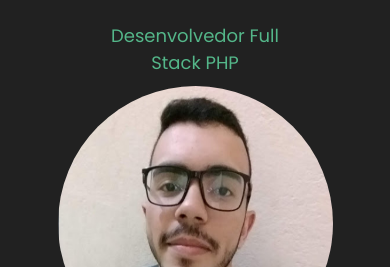
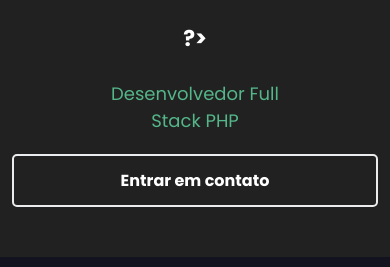
Before and after one commit to claudio1994-oliveira/claudio1994-oliveira.github.io, a plain HTML site: page index.html in a window 390 px wide. Shown: the part 267-534 px from the top of the page. Drawn offline with nearby package versions, Linux system fonts and the light colour scheme; a web font is replaced by a local one.

Commit message:
ajustes na página inicial

```diff
--- a/css/styles.css
+++ b/css/styles.css
@@ -171,6 +171,27 @@
   display: flex;
 }
 
+.btn-contact {
+  font-weight: bold;
+  font-size: 16px;
+  color: var(--main-text-color);
+  background-color: transparent;
+  border: 2px solid var(--skills-bg-color);
+  border-radius: 5px;
+  text-decoration: none;
+  transition: .5s;
+  margin: 25px 0;
+  padding: 12px 10px;
+  width: 173px;
+  text-align: center;
+  display: flex;
+}
+
+.btn-contact:hover {
+  background-color: var(--orange);
+  color: var(--main-text-color);
+}
+
 #btn-projects-two {
   font-weight: bold;
   font-size: 16px;
@@ -259,6 +280,13 @@
     flex-direction: column;
   }
 
+  h2 {
+
+    font-size: 8px; /* Ajuste o tamanho conforme necessário */
+
+  }
+
+
   #bio-container {
     min-height: auto;
     border-right: none;
@@ -269,7 +297,13 @@
     display: flex;
     flex-direction: column;
     align-items: center;
-    justify-content: space-around;
+    justify-content: center;
+  }
+
+  .btn-contact {
+    width: 100%;
+    margin: 20px auto;
+    display: block;
   }
 
   .item1 {
@@ -281,6 +315,10 @@
   }
 
   #bio-container h2 {
+    font-size: 22px;
+  }
+
+  #bio-container #bio-image {
     display: none;
   }
 
--- a/index.html
+++ b/index.html
@@ -26,6 +26,10 @@
         <h1 class="title">Olá, sou Cláudio Oliveira</h1>
         <h2 class="title" id="text"></h2>
         <p><span class="highlight welcome-text">Desenvolvedor Full Stack PHP</span></p>
+
+        <a href="https://linkme.bio/claudiooliveirajr" target="_blank" class="btn-contact"> <span>Entrar em
+            contato</span></a>
+
       </div>
       <div class="item2">
         <img id="bio-image" src="img/profile.png" alt="Cláudio Oliveira">
```
